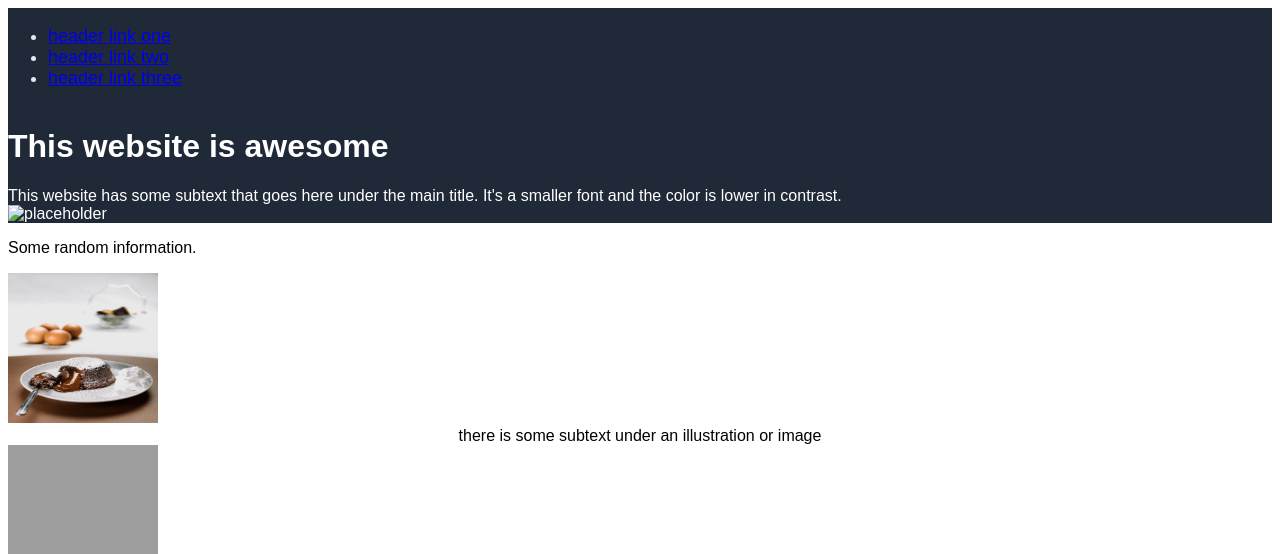
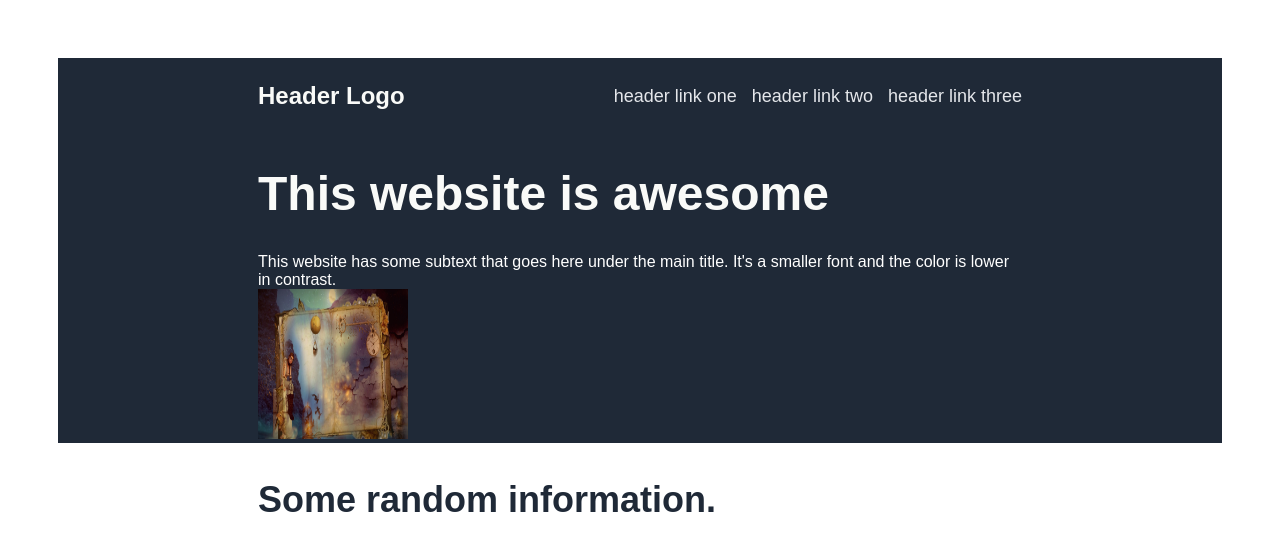
Before and after one commit to elizallen/odin-landing, a plain HTML site: page index.html in a window 1280 px wide. Shown: the top 554 px of the page. Drawn offline with Linux system fonts and the light colour scheme; grey boxes are pictures that could not be loaded.

Commit message:
Revised css and index with several changes:     Removed underlines and changed color of links     Added padding to body (general)     Added padding left/right to body class     Added blue background color to "contentfour"     Small changes to font colors to match instructions     Alignment changes to different flexbox items

```diff
--- a/index.html
+++ b/index.html
@@ -9,8 +9,9 @@
     <link rel="stylesheet" href="style.css">
 </head>
 
-<body>
+<body class="TEST123">
 <div class="header">
+    <p class="logotext">Header Logo</p>
     <ul>
         <li><a href="#">header link one</a></li>
         <li><a href="#">header link two</a></li>
@@ -19,13 +20,13 @@
 </div>
 
 <div class="contentone">
-    <h1>This website is awesome</h1>
+    <h1 class="maintext">This website is awesome</h1>
     <div class="subtext">This website has some subtext that goes here under the main title.  It's a smaller font and the color is lower in contrast.</div>
-    <div><img src="" alt="placeholder"></div>
+    <div><img src="img/magicbook.jpg" alt="placeholder"></div>
 </div>
 
 <div class="contenttwo">
-    <p>Some random information.</p>
+    <p class="infoheadertext">Some random information.</p>
     <div class="twopictures">
         <div>
             <div><img src="img/cake.jpg" alt="placeholder"></div>
@@ -54,12 +55,8 @@
     <div>Call to action! It's time! Sign up for our product by clicking the button right over there!</div>
 </div>
 
-<div>
-
-</div>
-
 <div class="footer">
-
+    <p>Copyright &copy The Odin Project 2021</p>
 </div>
 </body>
 
--- a/style.css
+++ b/style.css
@@ -1,7 +1,12 @@
 body {
     font-family: Arial, Helvetica, sans-serif;
+    padding: 50px;
+
+
     display: flex;
     flex-direction: column;
+    justify-content: center;
+
 }
 
 img {
@@ -9,19 +14,63 @@ img {
     height: 150px;
 }
 
-.header {
+ul {
+    /*pulled from 02 assignment - to remove dots*/
+    list-style-type: none;
+
+    display: flex;
+    gap: 15px;
+  }
+
+a:link {
+    color: #E5E7EB;
+    text-decoration: none;
+}
+
+.logotext {
+    color: #F9FAF8;
+    font-size: 24px;
+    font-weight: 800;
+}
+
+.header,
+.footer {
     background: #1F2937;
     font-size: 18px;
     color: #E5E7EB;
+
+    display: flex;
+    align-items: center;
+    justify-content: space-between;
 }
+
+.footer {
+    justify-content: center;
+}
+
+.TEST123 > div{
+    padding-left: 200px;
+    padding-right: 200px;
+}
+
+.maintext {
+    color: #F9FAF8;
+    font-size: 48px;
+    font-weight: bold;
+}
+
+.infoheadertext {
+    color: #1F2937;
+    font-size: 36px;
+    font-weight: bold;
+}
+
+
 
 .contentone {
     background: #1F2937;
     color: white;
-}
-
-.contenttwo {
-
+    padding-left: 50px;
 }
 
 .randpic {
@@ -45,3 +94,8 @@ img {
     font-style: italic;
     font-weight: 100;
 }
+
+.contentfour {
+    background: #3882F6;
+    color: #F9FAF8;
+}
```
